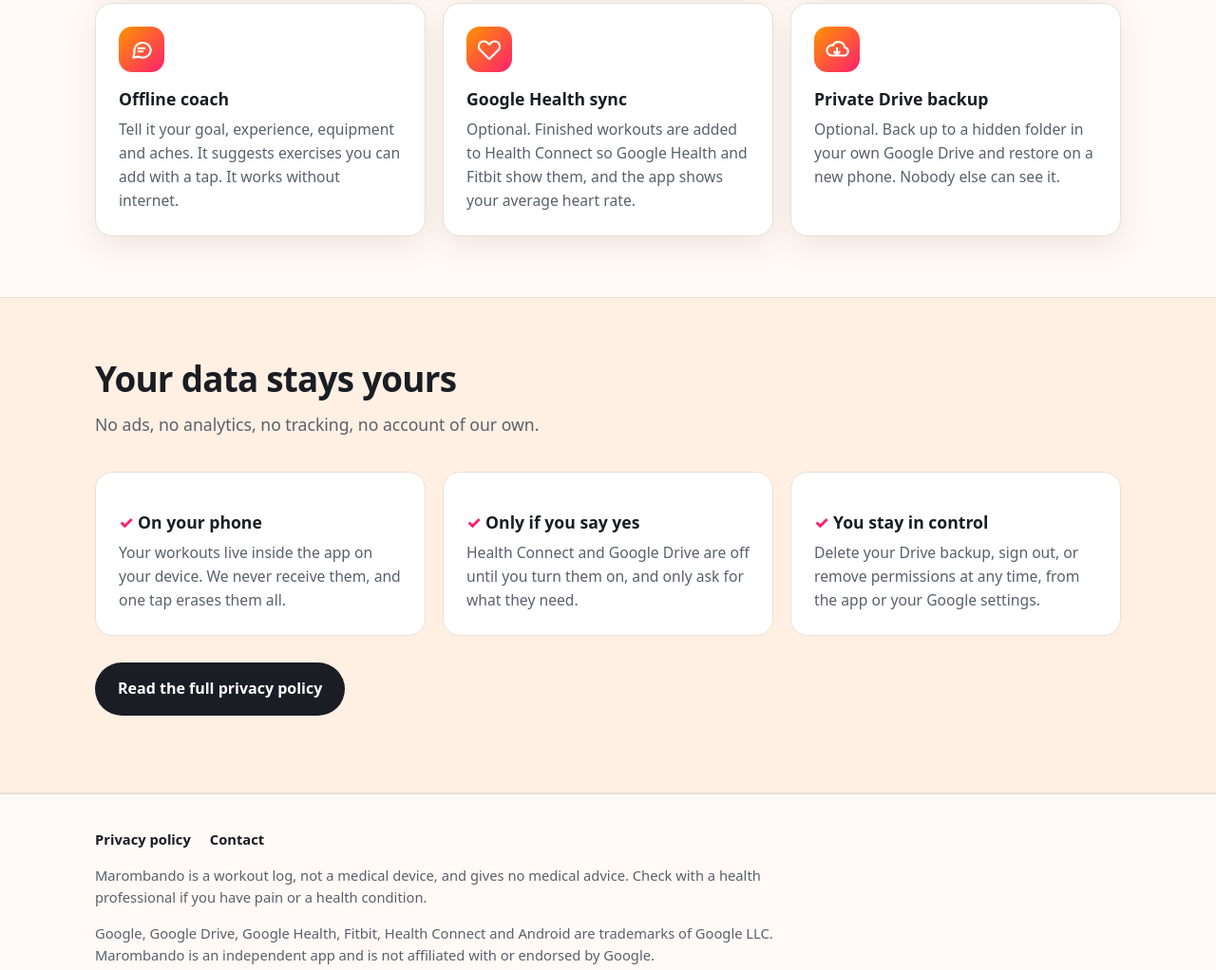
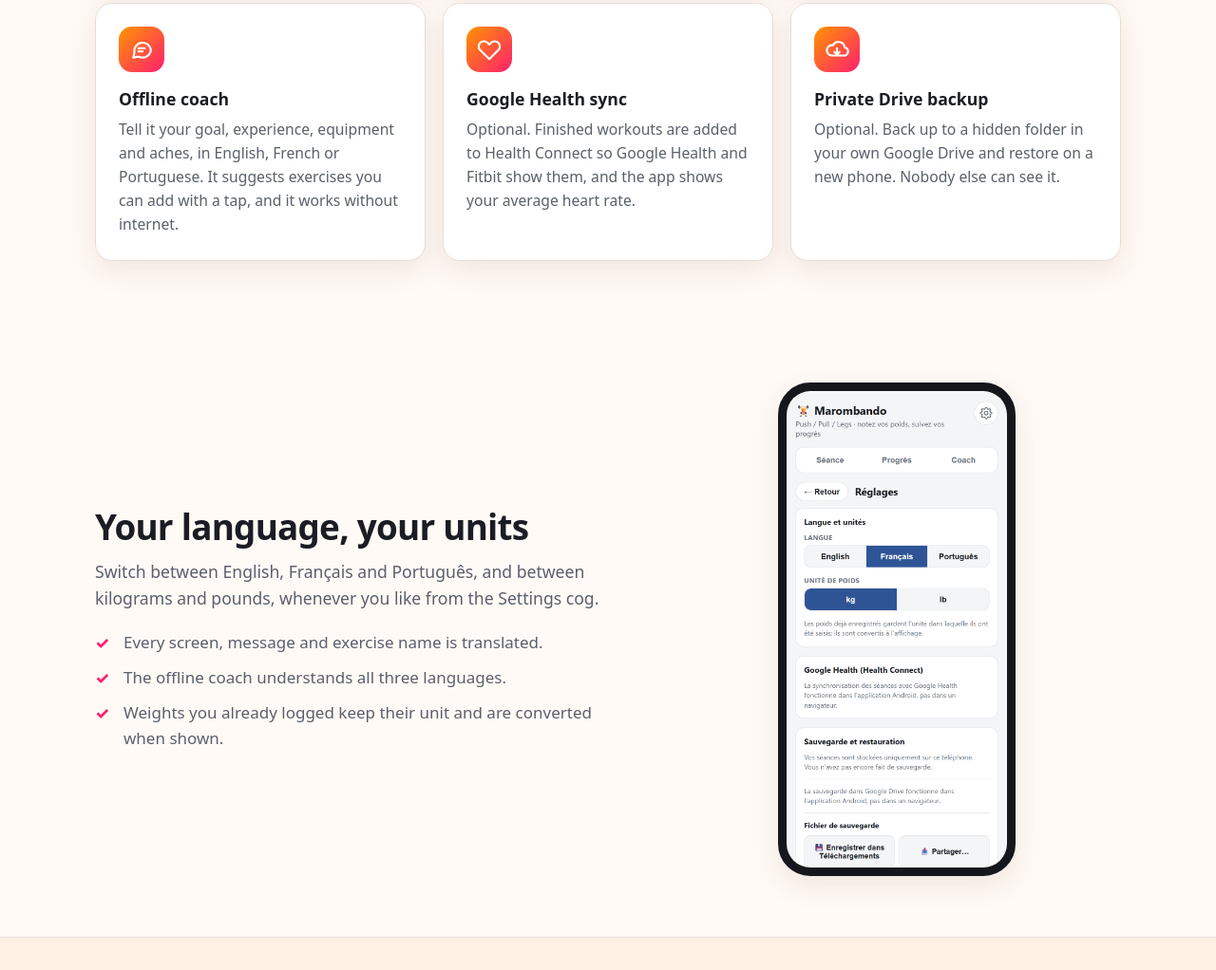
Before and after one commit to rbunster-0c4/marombando-site, a plain HTML site: page index.html in a window 1280 px wide. Shown: the part 1149-2171 px from the top of the page at 95% size. Drawn offline with Linux system fonts and the light colour scheme.

Commit message:
Refresh screenshots, add languages and units section

```diff
--- a/index.html
+++ b/index.html
@@ -36,11 +36,11 @@
           <span class="btn btn-dark" role="status">Coming soon to Google Play</span>
           <a class="btn btn-line" href="privacy.html">Read the privacy policy</a>
         </div>
-        <p class="fine">Works offline. No account needed to start.</p>
+        <p class="fine">Works offline. No account needed to start. Available in English, Français and Português.</p>
       </div>
       <div class="phones" aria-label="Screenshots of the app">
-        <div class="phone p1"><img src="assets/screen-progress.png" alt="Progress tab with a bench press chart rising from 115 to 150 pounds and a workout history" width="780" height="1688" loading="eager"></div>
-        <div class="phone p2"><img src="assets/screen-log.png" alt="Log Workout tab showing the last workout, a start button and exercise cards with weights and reps" width="780" height="1688" loading="eager"></div>
+        <div class="phone p1"><img src="assets/screen-progress.png" alt="Progress tab with a bench press chart rising from 115 to 150 pounds, and a workout history; a settings cog sits at the top right" width="780" height="1688" loading="eager"></div>
+        <div class="phone p2"><img src="assets/screen-log.png" alt="Log Workout tab showing the last workout, a start button, and exercise cards with weights and reps" width="780" height="1688" loading="eager"></div>
         <div class="phone p3"><img src="assets/screen-coach.png" alt="Coach tab suggesting a set of exercises as a checklist" width="780" height="1688" loading="eager"></div>
       </div>
     </div>
@@ -69,7 +69,7 @@
         <article class="card">
           <div class="ico" aria-hidden="true"><svg viewBox="0 0 24 24"><path d="M21 12a8 8 0 0 1-11.6 7.1L4 20l1-4.6A8 8 0 1 1 21 12z"/><path d="M9 11h6M9 14h4"/></svg></div>
           <h3>Offline coach</h3>
-          <p>Tell it your goal, experience, equipment and aches. It suggests exercises you can add with a tap. It works without internet.</p>
+          <p>Tell it your goal, experience, equipment and aches, in English, French or Portuguese. It suggests exercises you can add with a tap, and it works without internet.</p>
         </article>
         <article class="card">
           <div class="ico" aria-hidden="true"><svg viewBox="0 0 24 24"><path d="M20.8 5.6a5 5 0 0 0-7.1 0L12 7.3l-1.7-1.7a5 5 0 0 0-7.1 7.1L12 21.5l8.8-8.8a5 5 0 0 0 0-7.1z"/></svg></div>
@@ -82,6 +82,21 @@
           <p>Optional. Back up to a hidden folder in your own Google Drive and restore on a new phone. Nobody else can see it.</p>
         </article>
       </div>
+    </div>
+  </section>
+
+  <section id="languages">
+    <div class="wrap lang-grid">
+      <div>
+        <h2>Your language, your units</h2>
+        <p class="section-lead">Switch between English, Français and Português, and between kilograms and pounds, whenever you like from the Settings cog.</p>
+        <ul class="ticks">
+          <li>Every screen, message and exercise name is translated.</li>
+          <li>The offline coach understands all three languages.</li>
+          <li>Weights you already logged keep their unit and are converted when shown.</li>
+        </ul>
+      </div>
+      <div class="phone-single"><img src="assets/screen-settings-fr.png" alt="Settings screen in French, with language buttons for English, Français and Português and a kg or lb weight unit choice" width="780" height="1688" loading="lazy"></div>
     </div>
   </section>
 
--- a/style.css
+++ b/style.css
@@ -88,6 +88,15 @@ h2 { font-size: clamp(1.7rem, 3.2vw, 2.3rem); letter-spacing: -.02em; line-heigh
 .ico { width: 48px; height: 48px; border-radius: 14px; display: grid; place-items: center; background: linear-gradient(135deg, var(--accent-a), var(--accent-b)); }
 .ico svg { width: 26px; height: 26px; stroke: #fff; fill: none; stroke-width: 2; stroke-linecap: round; stroke-linejoin: round; }
 
+/* Language section */
+.lang-grid { display: grid; grid-template-columns: 1.2fr 1fr; gap: 40px; align-items: center; }
+.lang-grid .section-lead { margin-bottom: 18px; }
+.ticks { list-style: none; margin: 0; padding: 0; display: grid; gap: 10px; }
+.ticks li { position: relative; padding-left: 30px; color: var(--muted); }
+.ticks li::before { content: "✓"; position: absolute; left: 0; top: 0; font-weight: 800; color: var(--accent-b); }
+.phone-single { width: 250px; border: 9px solid #15171c; border-radius: 34px; overflow: hidden; background: #000; box-shadow: var(--shadow); margin-inline: auto; }
+.phone-single img { width: 100%; }
+
 /* Privacy band */
 .band { background: var(--soft); border-block: 1px solid var(--line); }
 .band .grid .card { box-shadow: none; }
@@ -120,6 +129,7 @@ h2 { font-size: clamp(1.7rem, 3.2vw, 2.3rem); letter-spacing: -.02em; line-heigh
   .hero .wrap { grid-template-columns: 1fr; text-align: left; }
   .phones { height: 500px; max-width: 520px; margin-inline: auto; width: 100%; }
   .grid { grid-template-columns: 1fr 1fr; }
+  .lang-grid { grid-template-columns: 1fr; }
 }
 @media (max-width: 600px) {
   body { font-size: 16px; }
```
Also changed, not shown: assets/screen-coach.png, assets/screen-log.png, assets/screen-progress.png, assets/screen-settings-fr.png (added).
